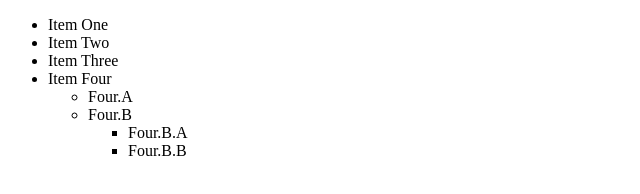
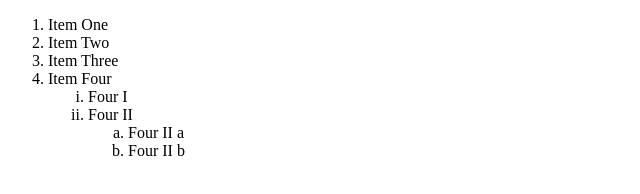
Before and after one commit to aohhk/25-september-2017, a plain HTML site: page index.html in a window 1280 px wide. Shown: the full height of the page, 0-640 px from the left. Drawn offline with Linux system fonts and the light colour scheme.

Commit message:
Add nested order example

```diff
--- a/css/style.css
+++ b/css/style.css
@@ -0,0 +1,7 @@
+li li {
+   list-style-type: lower-roman;
+}
+
+li li li {
+   list-style-type: lower-alpha;
+}
--- a/index.html
+++ b/index.html
@@ -7,21 +7,21 @@
    <link rel="stylesheet" href="css/style.css">
 </head>
 <body>
-   <ul>
+   <ol>
       <li>Item One</li>
       <li>Item Two</li>
       <li>Item Three</li>
       <li>Item Four
-         <ul>
-            <li>Four.A</li>
-            <li>Four.B
-               <ul>
-                  <li>Four.B.A</li>
-                  <li>Four.B.B</li>
-               </ul>
+         <ol>
+            <li>Four I</li>
+            <li>Four II
+               <ol>
+                  <li>Four II a</li>
+                  <li>Four II b</li>
+               </ol>
             </li>
-         </ul>
+         </ol>
       </li>
-   </ul>
+   </ol>
 </body>
 </html>
```
